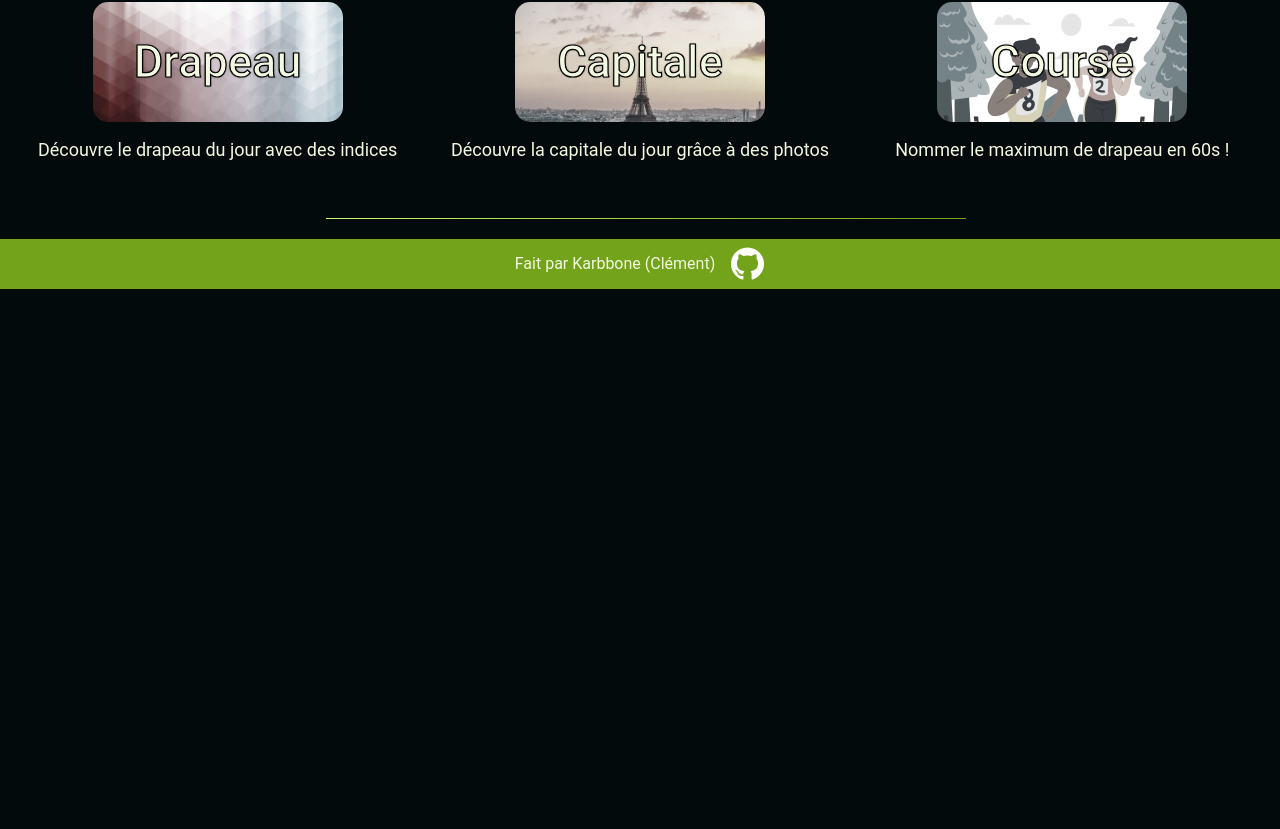
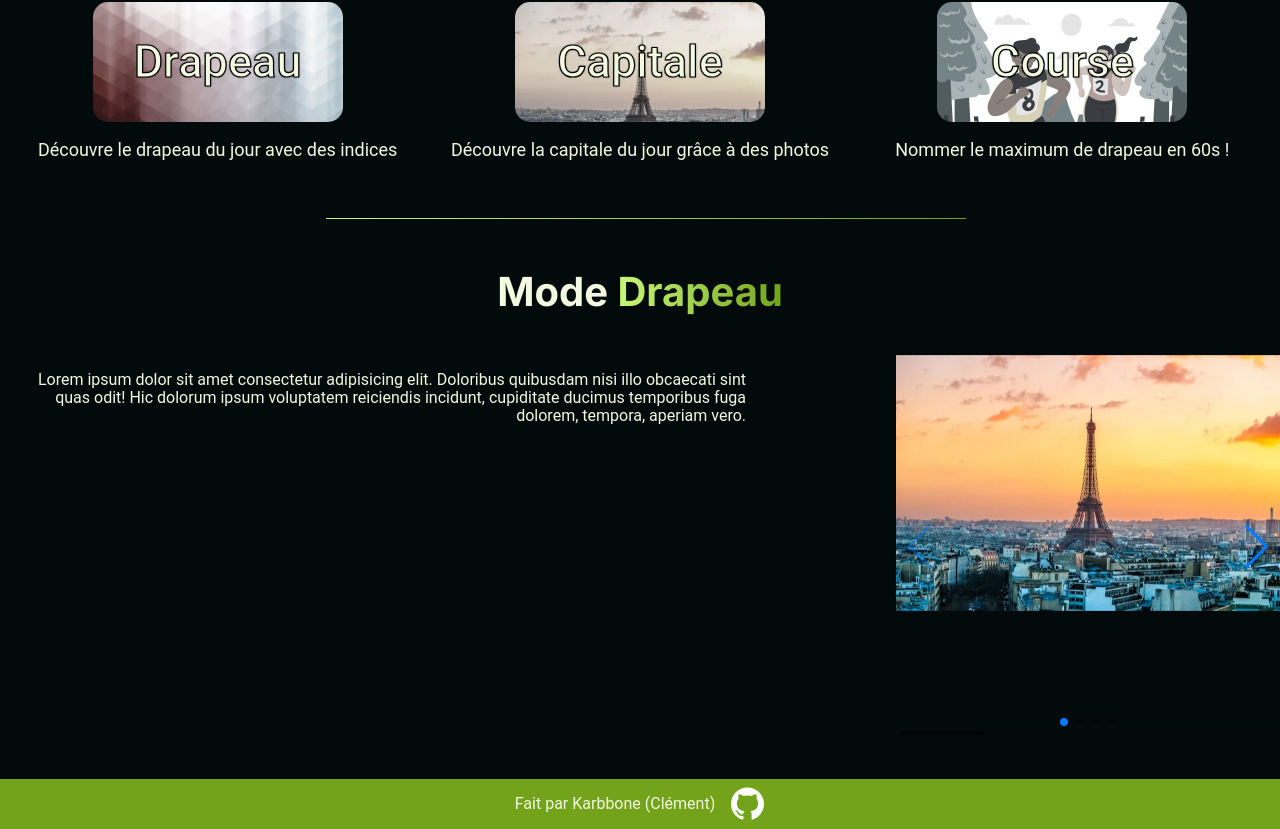
Before and after one commit to Karbbone/TodaysFlag, a React (Vite) app: page / in a window 1280 px wide. Shown: the part 511-1340 px from the top of the page. Before the commit the page ends 800 px from the top, so only its background shows below. Built offline with nearby package versions, Linux system fonts and the light colour scheme; a web font is replaced by a local one.

Commit message:
put swipper in a flex with text

```diff
--- a/package.json
+++ b/package.json
@@ -21,7 +21,8 @@
     "react-select": "^5.8.0",
     "react-use": "^17.5.0",
     "sass": "^1.72.0",
-    "seedrandom": "^3.0.5"
+    "seedrandom": "^3.0.5",
+    "swiper": "^11.1.4"
   },
   "devDependencies": {
     "@types/react": "^18.2.66",
--- a/src/components/GameFlagDiv/GameFlagDiv.jsx
+++ b/src/components/GameFlagDiv/GameFlagDiv.jsx
@@ -36,7 +36,14 @@ function GameFlagDiv() {
           transform: "translate(-50%, -50%)",
         }}
         wrapperClass="color-ring-wrapper"
-        colors={["#e15b64", "#f47e60", "#f8b26a", "#abbd81", "#849b87"]}
+        colors={[
+          "hsl(81, 72.7%, 37%)",
+          "hsl(81, 72.7%, 37%)",
+          "hsl(81, 72.7%, 37%)",
+          "hsl(82, 88.9%, 72.1%)",
+          "hsl(82, 88.9%, 72.1%)",
+          "hsl(82, 88.9%, 72.1%)",
+        ]}
       />
     );
   }
--- a/src/pages/Homepage.jsx
+++ b/src/pages/Homepage.jsx
@@ -1,7 +1,14 @@
 import logo from "../assets/freepik/20944707.png";
 import backgroundFlagGame from "../assets/freepik/red-blue-polygonal-background/O4YIH10.jpg";
 import Paris from "../assets/paris.jpg";
-import Sprint from "../assets/freepik/flat-design-cross-country-illustration/7461474.jpg";
+import Sprint from "../assets/freepik/flat-design-cross-country-illustration/7461474.jpg"; // Import Swiper React components
+import { Navigation, Pagination, Scrollbar, A11y } from "swiper/modules";
+import { Swiper, SwiperSlide } from "swiper/react";
+import "swiper/css";
+import "swiper/css/navigation";
+import "swiper/css/pagination";
+import "swiper/css/scrollbar";
+
 export const Homepage = () => {
   return (
     <>
@@ -27,7 +34,7 @@ export const Homepage = () => {
       <div className="separator"></div>
       <section id="section-mode">
         <div className="wrapper">
-          <h2>
+          <h2 className="title-section-home-page">
             Modes de <span className="span-gradient">jeux</span>
           </h2>
           <div className="games-list">
@@ -62,6 +69,46 @@ export const Homepage = () => {
         </div>
       </section>
       <div className="separator"></div>
+      <section id="section-flag-description">
+        <div className="wrapper">
+          <h2 className="title-section-home-page">
+            Mode <span className="span-gradient">Drapeau</span>
+          </h2>
+          <div className="content">
+            <div className="text">
+              <p>
+                Lorem ipsum dolor sit amet consectetur adipisicing elit.
+                Doloribus quibusdam nisi illo obcaecati sint quas odit! Hic
+                dolorum ipsum voluptatem reiciendis incidunt, cupiditate ducimus
+                temporibus fuga dolorem, tempora, aperiam vero.
+              </p>
+            </div>
+            <div className="swiper-container">
+              <Swiper
+                modules={[Navigation, Pagination, Scrollbar, A11y]}
+                spaceBetween={50}
+                slidesPerView={1}
+                navigation
+                pagination={{ clickable: true }}
+                scrollbar={{ draggable: true }}
+              >
+                <SwiperSlide>
+                  <img src={Paris}></img>
+                </SwiperSlide>
+                <SwiperSlide>
+                  <img src={Sprint}></img>
+                </SwiperSlide>
+                <SwiperSlide>
+                  <img src={logo}></img>
+                </SwiperSlide>
+                <SwiperSlide>
+                  <img src={Paris}></img>
+                </SwiperSlide>
+              </Swiper>
+            </div>
+          </div>
+        </div>
+      </section>
     </>
   );
 };
--- a/src/pages/Homepage.scss
+++ b/src/pages/Homepage.scss
@@ -1,3 +1,12 @@
+.title-section-home-page {
+  font-size: 4rem;
+  font-weight: 700;
+  text-align: center;
+  @media screen and (min-width: $desktop) {
+    margin-bottom: 4rem;
+  }
+  margin-bottom: 2rem;
+}
 [id="section-home"] {
   @media screen and (min-width: $desktop) {
     padding-top: 4rem;
@@ -40,15 +49,6 @@
   }
   padding-top: 2rem;
   padding-bottom: 2rem;
-  h2 {
-    font-size: 4rem;
-    font-weight: 700;
-    text-align: center;
-    @media screen and (min-width: $desktop) {
-      margin-bottom: 4rem;
-    }
-    margin-bottom: 2rem;
-  }
   div {
     &.games-list {
       @media screen and (min-width: $desktop) {
@@ -67,7 +67,7 @@
         align-items: center;
         justify-content: center;
         text-align: center;
-        >p {
+        > p {
           font-size: 1.8rem;
         }
       }
@@ -133,11 +133,25 @@
     }
   }
 }
+[id="section-flag-description"] {
+  @media screen and (min-width: $desktop) {
+    padding-top: 4rem;
+    padding-bottom: 4rem;
+  }
+  padding-top: 2rem;
+  padding-bottom: 2rem;
+  .swipper-home {
+    position: relative;
+    img {
+      width: 250px;
+    }
+  }
+}
 
-.separator{
+.separator {
   @media screen and (min-width: $desktop) {
-  width: 50%;
-  left: 23%;
+    width: 50%;
+    left: 23%;
   }
   width: 90%;
   position: relative;
@@ -151,3 +165,15 @@
     background: linear-gradient(to right, $ring-color, $primary-default-color);
   }
 }
+
+#section-flag-description .content {
+  display: flex;
+  gap: 15rem;
+}
+#section-flag-description .text {
+  text-align: end;
+}
+
+#section-flag-description .swiper-container {
+  max-width: 30%;
+}
```
Also changed, not shown: 1 other file (tests, documents, lock files or other folders).
